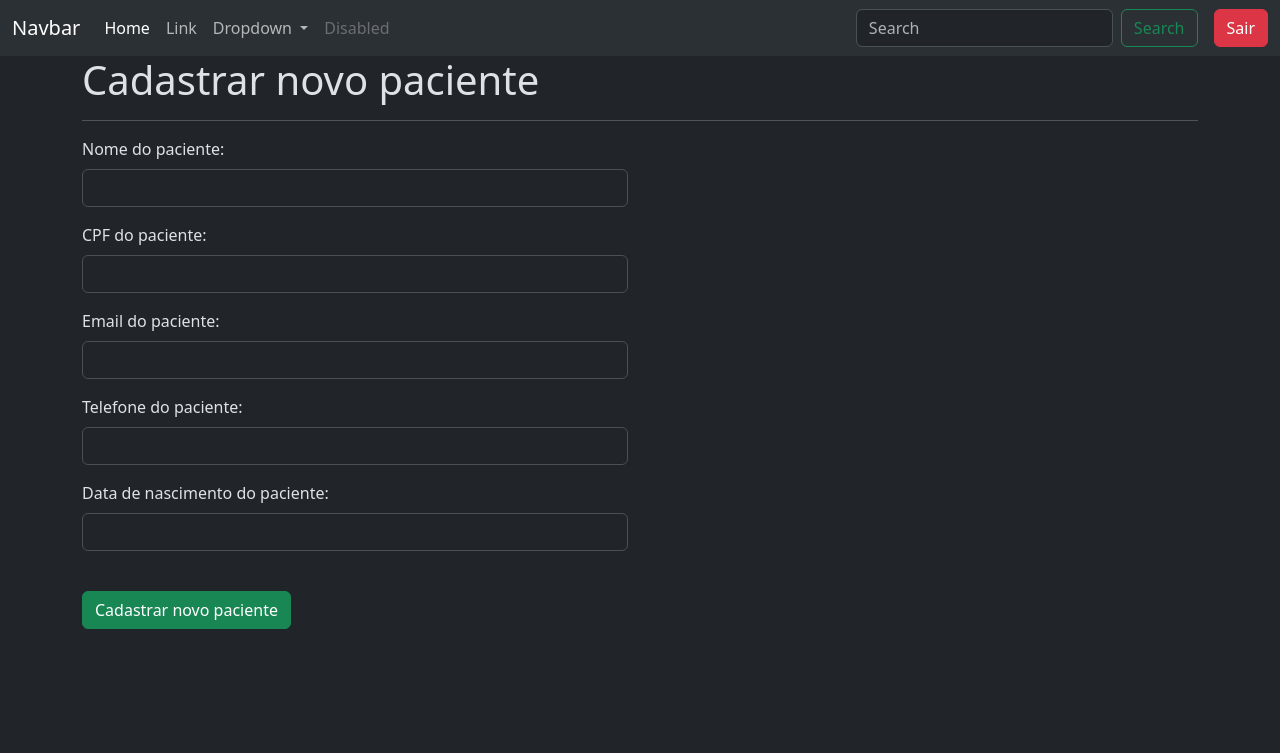
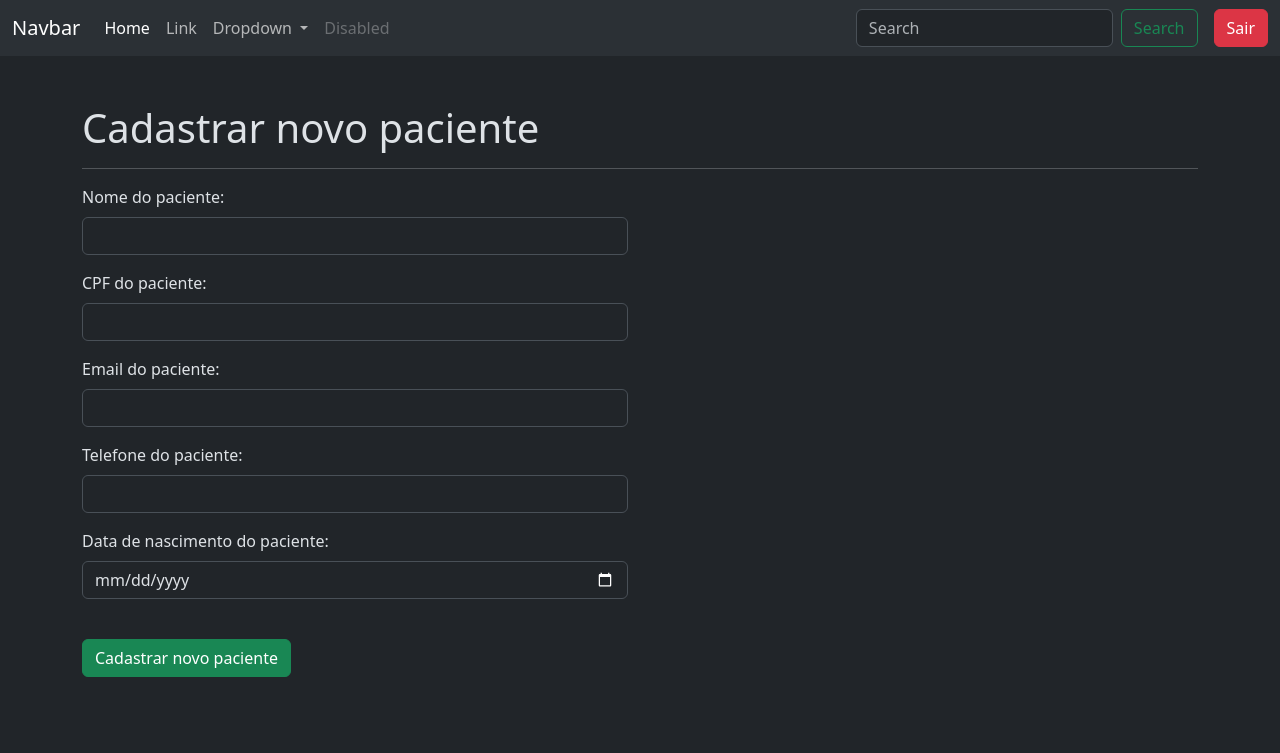
Before and after one commit to rafaelblima22/sistema_django_noturno, a Django app: page /novoPaciente/ in a window 1280 px wide. Shown: the top 753 px of the page. Run offline with Django 5.2, Linux system fonts and the light colour scheme.

Commit message:
Aula do dia 02/10/2026

```diff
--- /dev/null
+++ b/apps/crud/static/js/scripts.js
@@ -0,0 +1,17 @@
+const form = document.querySelector('form');
+const maskCpf = document.querySelector('#cpf');
+const masTel = document.querySelector('#telefone');
+
+maskCpf.addEventListener('input', function(){
+    this.value = this.value.replace(/\D/g,'')
+    .replace(/(\d{3})(\d)/, '$1.$2')
+    .replace(/(\d{3})(\d)/, '$1.$2')
+    .replace(/(\d{3})(\d{1,2})$/, '$1-$2');
+});
+
+masTel.addEventListener('input', function(){
+    this.value = this.value.replace(/\D/g, '')
+    .replace(/(\d{2})(\d)/, '($1) $2')
+    .replace(/(\d{4,5})(\d)/, '$1-$2')
+    .replace(/(\d{4})\d+?$/, '$1');
+});
--- a/apps/crud/templates/novo-paciente.html
+++ b/apps/crud/templates/novo-paciente.html
@@ -1,7 +1,10 @@
 {% extends 'base-crud.html' %}
 {% block title %} Novo Paciente{% endblock %}
+{% load static%}
 {% block content %}
-<h1> Cadastrar novo paciente </h1>
+<h1 class="mt-5">
+    Cadastrar novo paciente
+</h1>
 <hr>
 {% if error %} <p> {{error}} </p> {% endif %}
 <form action="" method="POST">
@@ -19,7 +22,7 @@
             <label for="cpf" class="form-label">
                 CPF do paciente:
             </label>
-            <input type="text" class="form-control" name="cpf" required>
+            <input type="text" class="form-control" id="cpf" name="cpf" maxlength="14" required>
         </div>
     </div>
     <div class="row">
@@ -35,7 +38,7 @@
             <label for="telefone" class="form-label">
                 Telefone do paciente:
             </label>
-            <input type="text" class="form-control" name="telefone" required>
+            <input type="text" class="form-control" id="telefone" name="telefone" required>
         </div>
     </div>
     <div class="row">
@@ -43,7 +46,7 @@
             <label for="data_nascimento" class="form-label">
                 Data de nascimento do paciente:
             </label>
-            <input type="datetime" class="form-control" name="data_nascimento" required>
+            <input type="date" class="form-control" name="data_nascimento" required>
         </div>
     </div>
     <div class="row">
@@ -54,4 +57,6 @@
         </div>
     </div>
 </form>
+
+<script src="{% static 'js/scripts.js' %}"></script>
 {% endblock %}
--- a/config/settings.py
+++ b/config/settings.py
@@ -116,7 +116,7 @@ USE_TZ = True
 # Static files (CSS, JavaScript, Images)
 # https://docs.djangoproject.com/en/6.1/howto/static-files/
 
-STATIC_URL = 'static/'
+STATIC_URL = '/static/'
 
 LOGIN_URL = '/login/'
 
```
